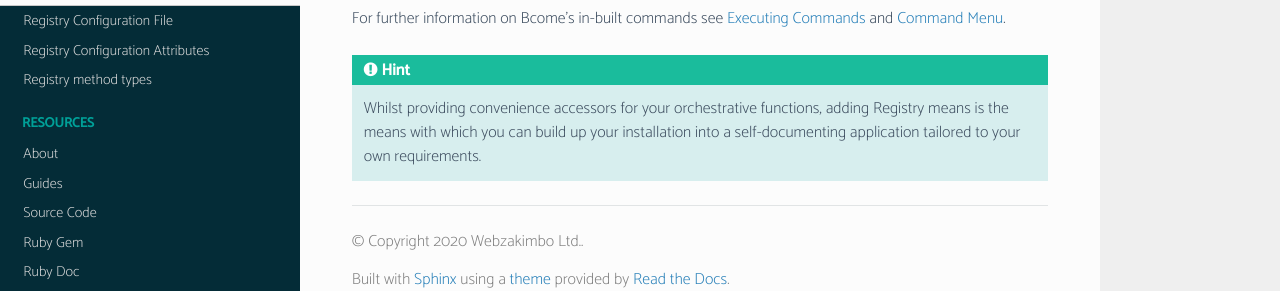
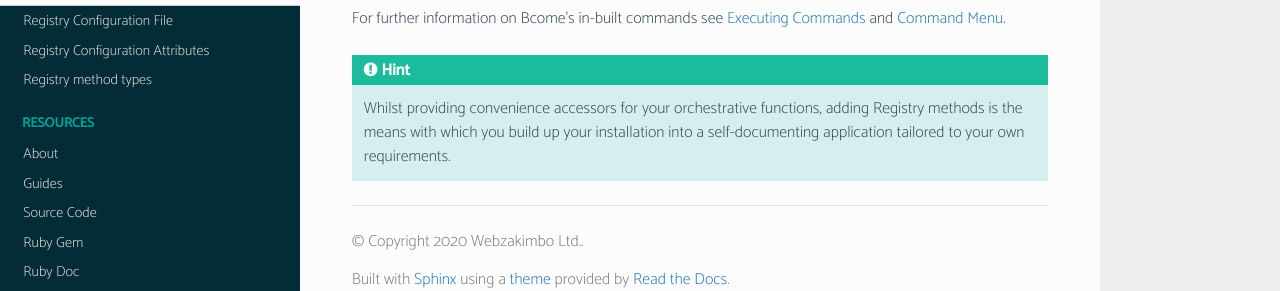
Before and after one commit to webzakimbo/bcome-read-the-docs, a Sphinx documentation site: the page built from docs/source/registry/overview.rst, in a window 1280 px wide and 1023 px high. Shown: the part 704-995 px from the top of the window. Built offline with Sphinx 7.4.7 and the Read the Docs theme 2.0.0, drawn with Linux system fonts in a browser that asks for light colours; pages that are not in the unit, such as notebooks, are missing from menus.

Commit message:
tweak to registry

```diff
--- a/docs/source/registry/overview.rst
+++ b/docs/source/registry/overview.rst
@@ -25,4 +25,4 @@ For further information on Bcome's in-built commands see :doc:`../usage/executin
 
 .. hint::
 
-  Whilst providing convenience accessors for your orchestrative functions, adding Registry means is the means with which you can build up your installation into a self-documenting application tailored to your own requirements.
+  Whilst providing convenience accessors for your orchestrative functions, adding Registry methods is the means with which you build up your installation into a self-documenting application tailored to your own requirements.
```
